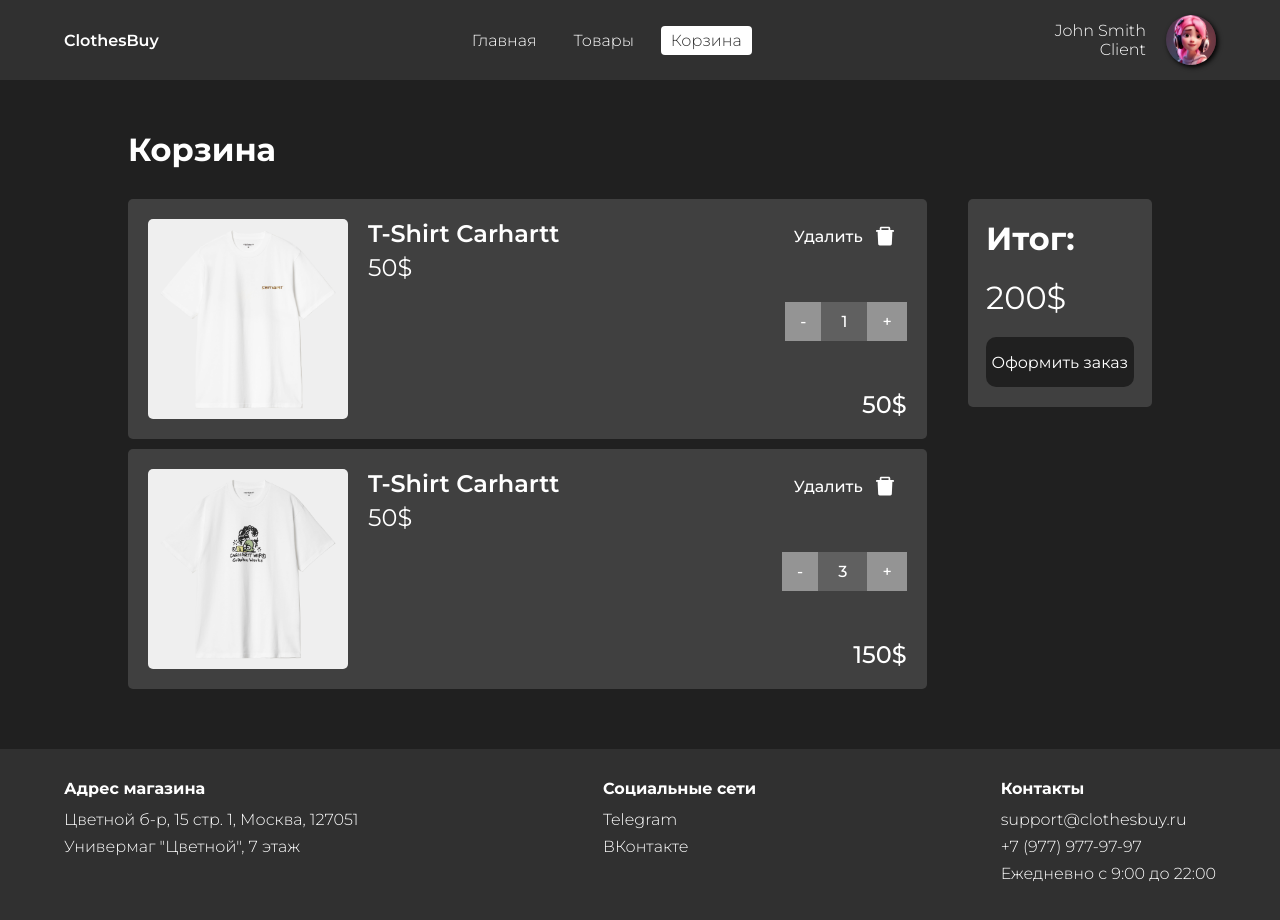
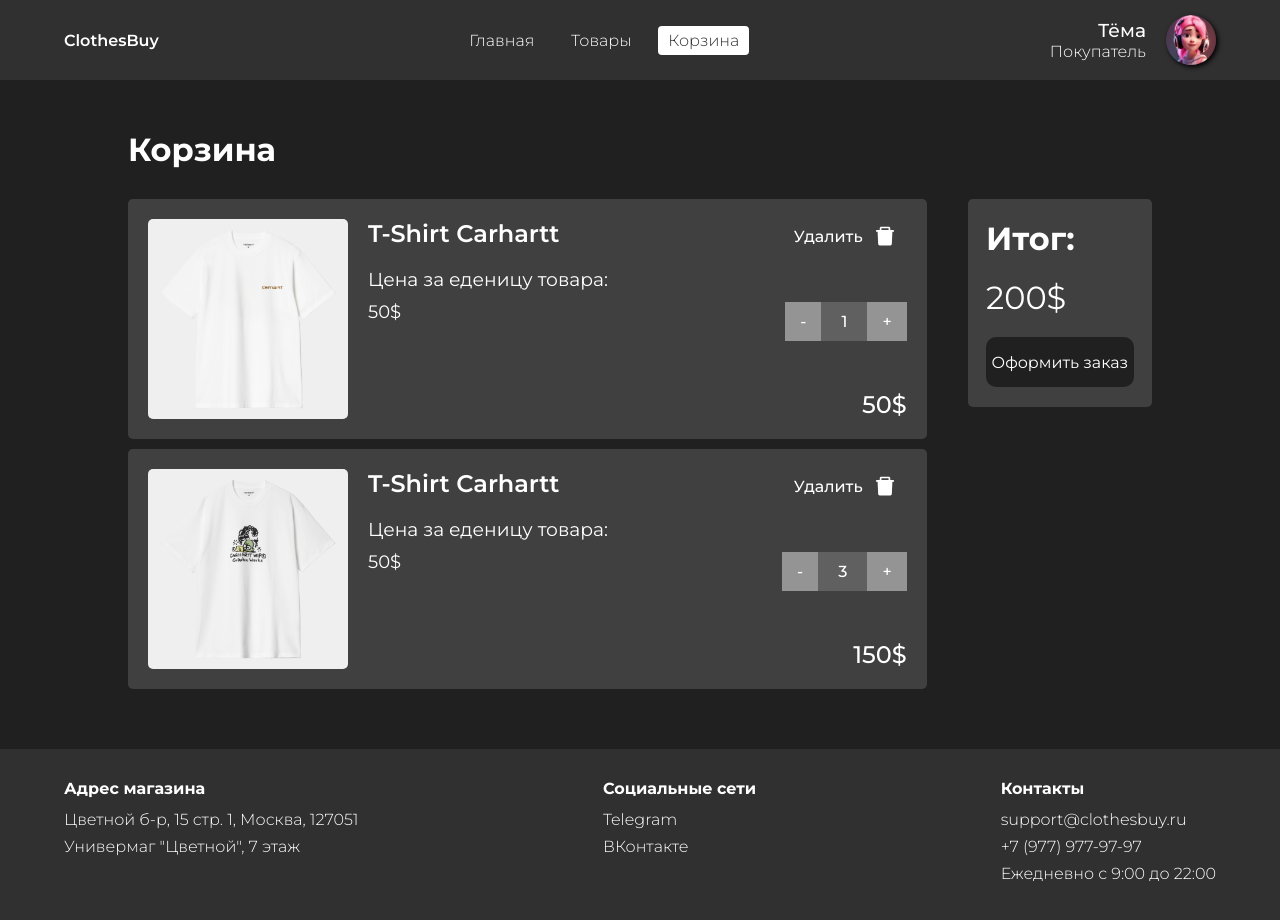
Before and after one commit to insaneluv666/clothes-buy-v2, a React (Vite) app: page /cart in a window 1280 px wide. Built offline with nearby package versions, Linux system fonts and the light colour scheme.

Commit message:
refactoring

```diff
--- a/src/components/Header.tsx
+++ b/src/components/Header.tsx
@@ -18,8 +18,8 @@
         <NavLink to="/profile">
         <NavProfile>
           <NavProfInfo>
-            <span>John Smith</span>
-            <span>Client</span>
+            <h3>Тёма</h3>
+            <span>Покупатель</span>
           </NavProfInfo>
           <NavProfImg src={avatar} alt="avatar" />
         </NavProfile>
@@ -82,6 +82,9 @@
   margin-right: 20px;
   color: #fff;
   font-style: normal;
+  h3 {
+    font-weight: 500;
+  }
 `
 const NavProfImg = styled.img`
   color: #fff;
--- a/src/pages/Cart.tsx
+++ b/src/pages/Cart.tsx
@@ -48,6 +48,7 @@
             <img src={el.image} alt="Product Image" className='product-image'/>
             <ProductText>
               <span>{el.productType} {el.brand}</span>
+              <h3>Цена за еденицу товара:</h3>
               <Price>{el.price}$</Price>
             </ProductText>
           </ProductDescription>
@@ -119,10 +120,14 @@
     font-size: 24px;
     font-weight: 600;
   }
+  h3 {
+    margin-top: 20px;
+    font-weight: 400;
+  }
 `
 const Price = styled.p`
-  margin-top: 5px;
-  font-size: 24px;
+  margin-top: 10px;
+  font-size: 18px;
   font-weight: 400;
 `
 const ProductCount = styled.p`
@@ -203,7 +208,7 @@
   cursor: pointer;
   transition: 200ms ease-in-out;
   &:hover {
-    background-color: #c4c4c4;
+    background-color: #fff;
     color: #202020;
   }
 `
```
